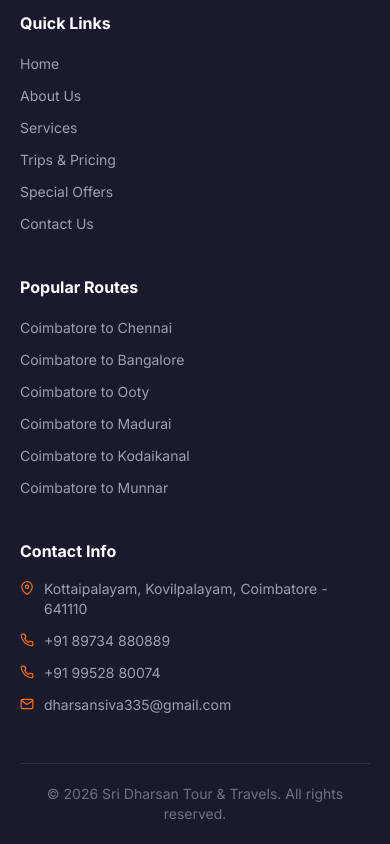
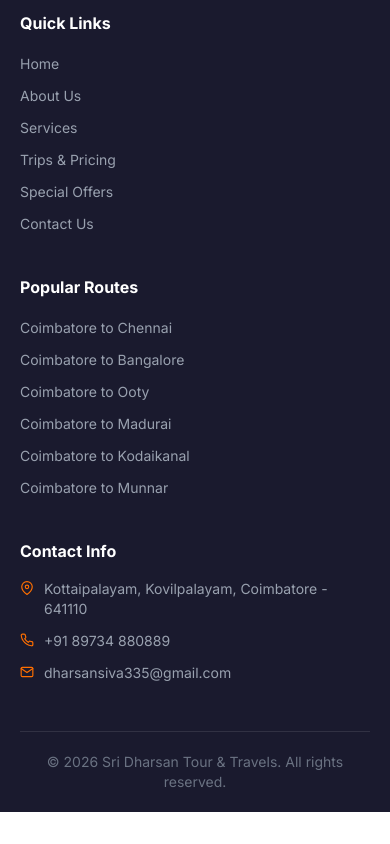
Before and after one commit to Yogesh-R2125/Sri_dharsan_travels, a React (Vite) app: page / in a window 390 px wide. Shown: the part 5966-6810 px from the top of the page. After the commit the page ends 6778 px from the top, so only its background shows below. Built offline with nearby package versions, Linux system fonts and the light colour scheme.

Commit message:
Remove duplicate phone number in Footer component
Removed duplicate phone number from contact info.

```diff
--- a/src/components/Footer.jsx
+++ b/src/components/Footer.jsx
@@ -45,7 +45,6 @@
             <div className="space-y-3">
               <p className="flex items-start gap-2.5 text-sm"><FiMapPin className="shrink-0 mt-0.5 text-accent" /> Kottaipalayam, Kovilpalayam, Coimbatore - 641110 </p>
               <p className="flex items-start gap-2.5 text-sm"><FiPhone className="shrink-0 mt-0.5 text-accent" /> +91 89734 880889</p>
-              <p className="flex items-start gap-2.5 text-sm"><FiPhone className="shrink-0 mt-0.5 text-accent" /> +91 99528 80074</p>
               <p className="flex items-start gap-2.5 text-sm"><FiMail className="shrink-0 mt-0.5 text-accent" /> dharsansiva335@gmail.com</p>
             </div>
           </div>
```
